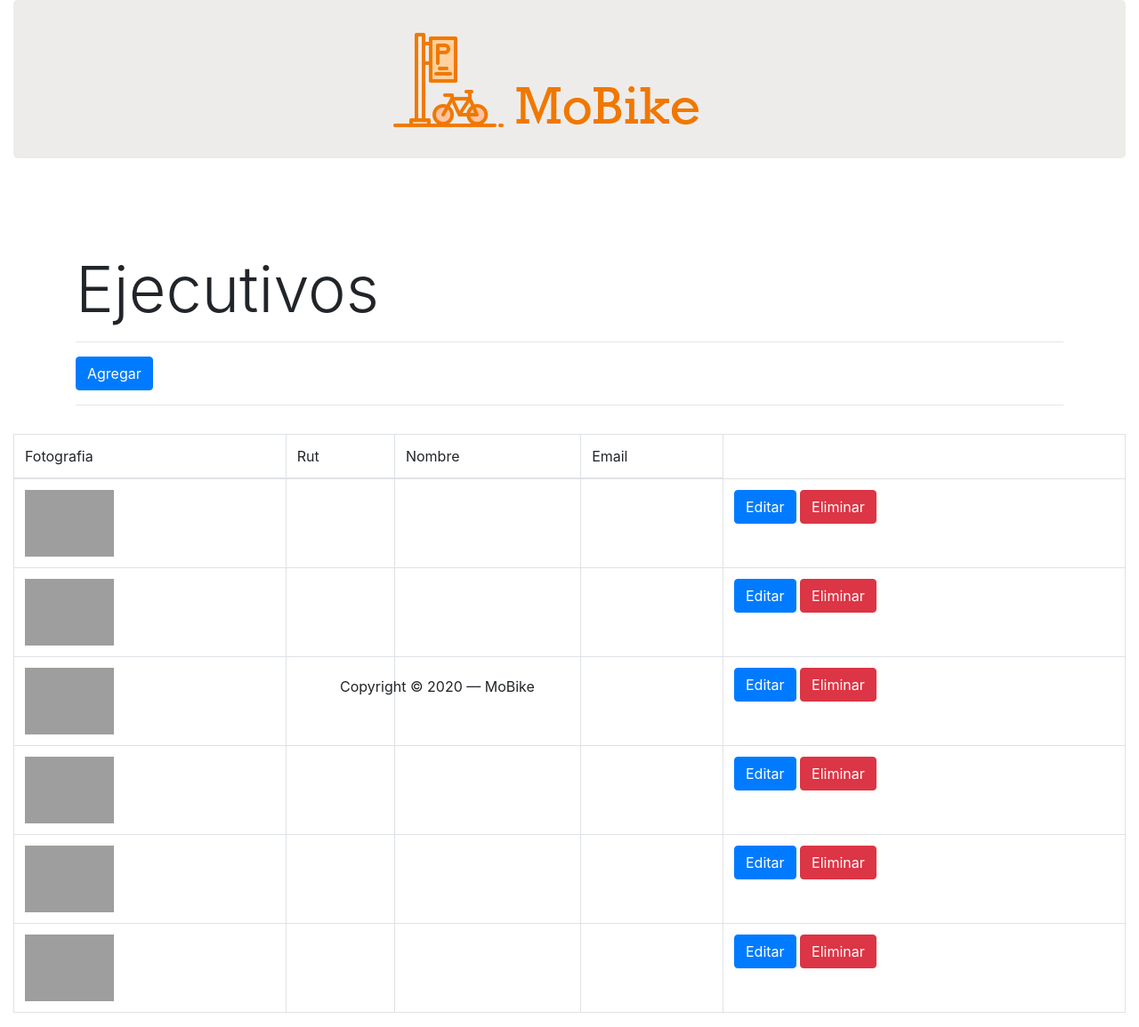
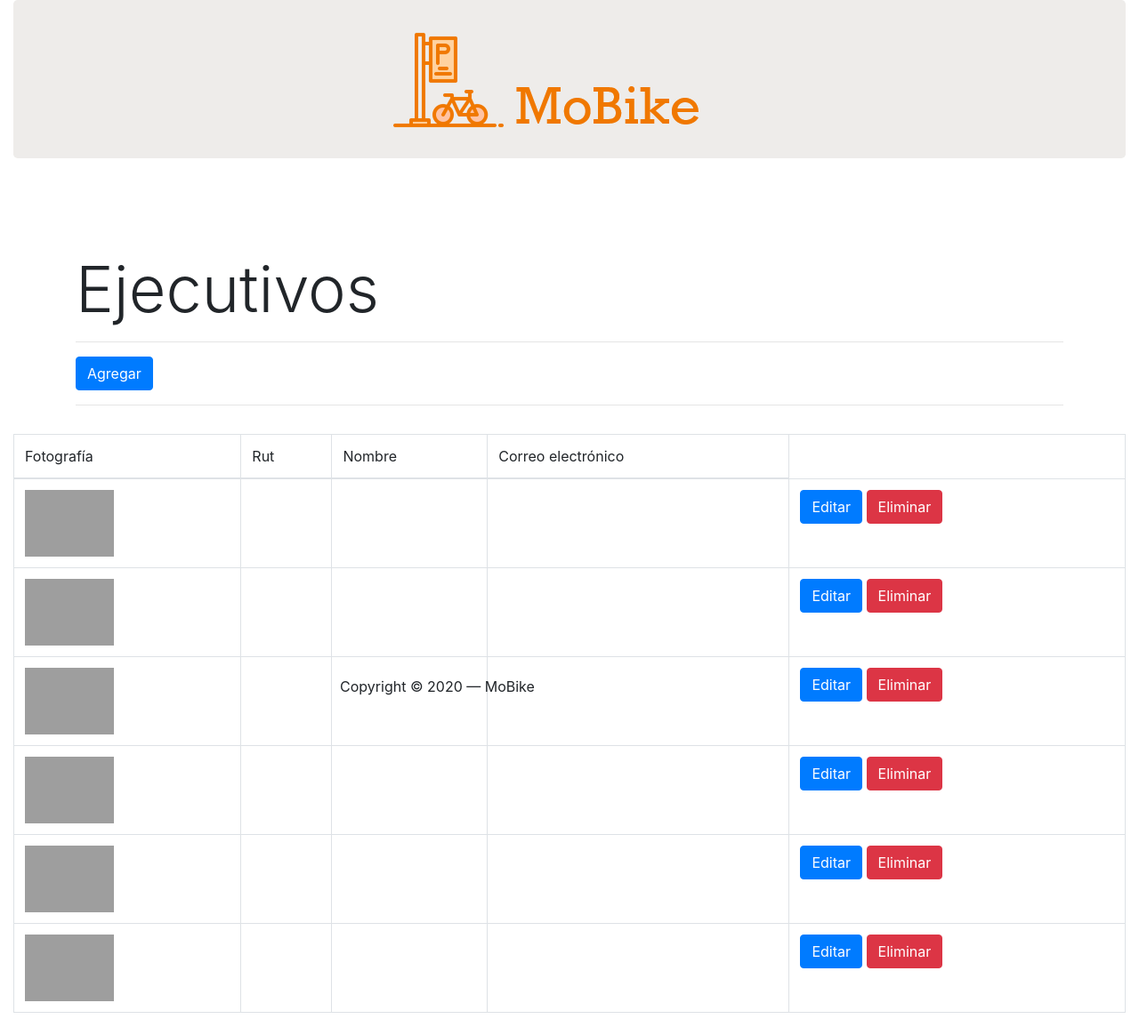
Before and after one commit to kcharpentierr/Proyecto-DWY-Mobike, a Django app: template mysite/templates/Ejecutivo/ejecutivo_list.html in a window 1280 px wide. Shown: the whole page at 89% size. Run offline with Django 3.2, Linux system fonts and the light colour scheme; the template is opened without the code that fills it: values that come from a table or form of the project are taken from there, others are empty; data comes from the database, SQL or seed files in the repository; parts of the project's set-up code (start-up, migrations or seed data) failed here and were passed over; some libraries are stand-ins or nearby versions; grey boxes are pictures that could not be loaded.

Commit message:
Revisión de ortografía

```diff
--- a/mysite/templates/Ejecutivo/ejecutivo_list.html
+++ b/mysite/templates/Ejecutivo/ejecutivo_list.html
@@ -15,10 +15,10 @@
     <table class="table table-bordered">
         <thead>
             <tr>
-                <td>Fotografia</td>
+                <td>Fotografía</td>
                 <td>Rut</td>
                 <td>Nombre</td>
-                <td>Email</td>
+                <td>Correo electrónico</td>
             </tr>
         </thead>
         <tbody>
--- a/mysite/templates/Registro/listar_porticos_filtros.html
+++ b/mysite/templates/Registro/listar_porticos_filtros.html
@@ -11,7 +11,7 @@
 
 {% block content %}
 
-<h3>Listado de porticos</h3>
+<h3>Listado de pórticos</h3>
 <hr>
 <a class="btn btn-primary" role="button" href="{% url 'agregar_portico' %}">Agregar</a>
 <hr>
@@ -19,13 +19,13 @@
 <form class="form-inline mb-5" method="GET">
 
     <div class="form-group mx-3">
-        <label class="mr-2">Buscar por id :</label>
+        <label class="mr-2">Buscar por id:</label>
         <input type="text" class="form-control mr-2" name="id-portico">
         <button class="btn btn-secondary" type="submit" name="btn-id-portico">Buscar</button>
     </div>
 
     <div class="form-group mx-3">
-        <label class="mr-2">Buscar por ubicacion :</label>
+        <label class="mr-2">Buscar por ubicación:</label>
         <input type="text" class="form-control mr-2" name="ubicacion">
         <button class="btn btn-secondary" type="submit" name="btn-ubicacion">Buscar</button>
     </div>
```
